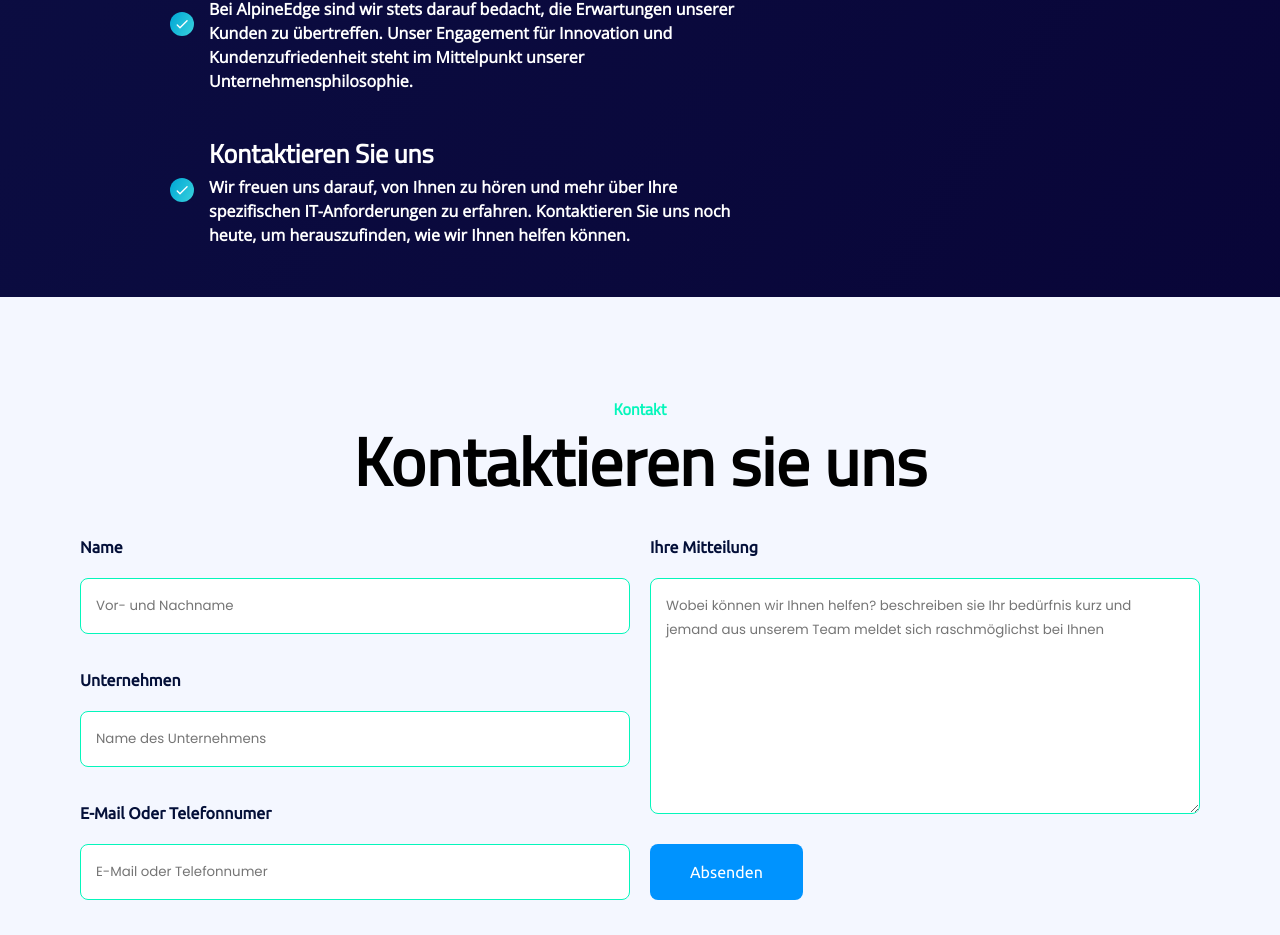
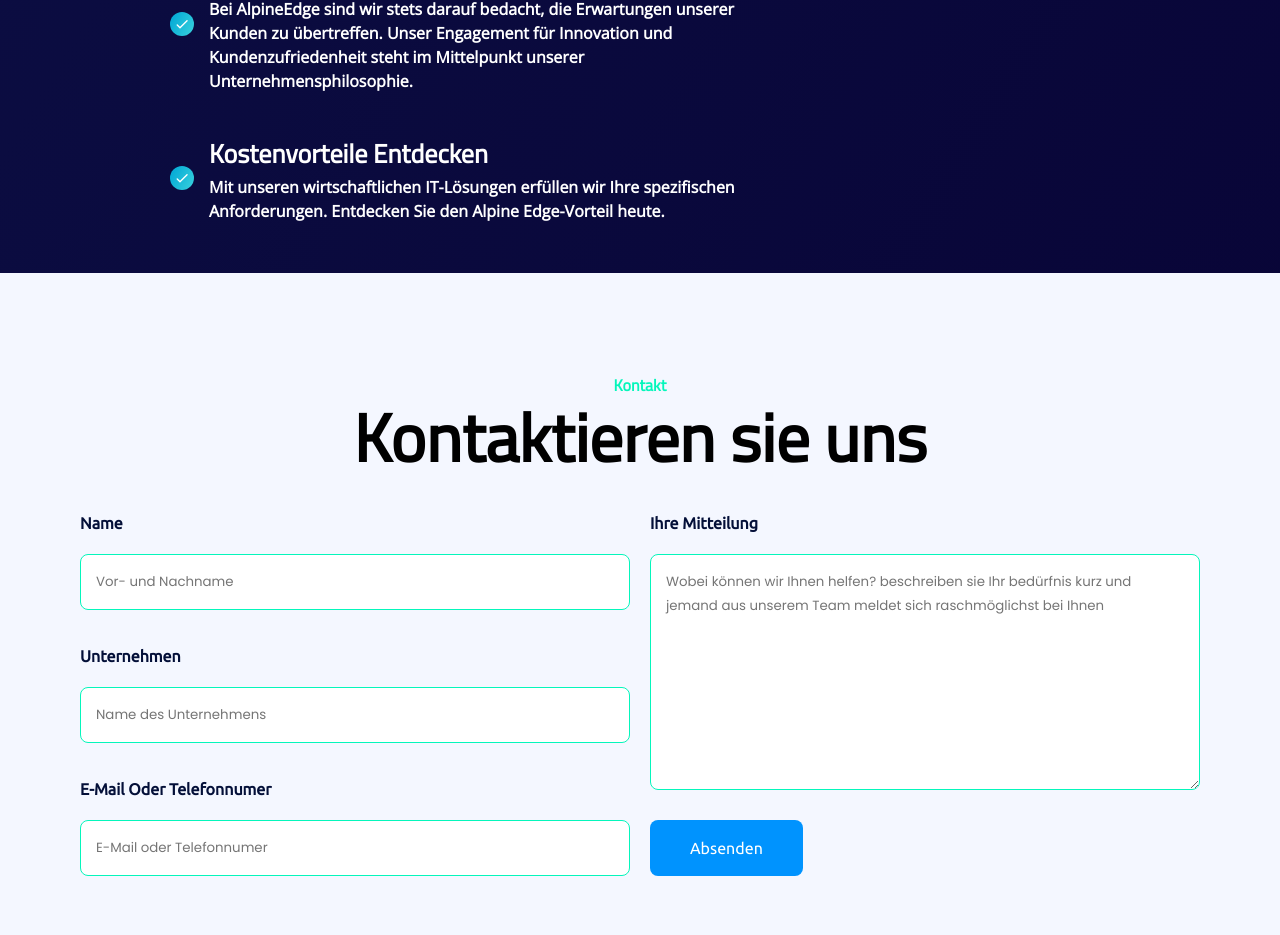
Before and after one commit to Nody2811/AlpineEdge, a React (Create React App) app: page / in a window 1280 px wide. Shown: the part 4415-5350 px from the top of the page. Built offline with nearby package versions, Linux system fonts and the light colour scheme; the HTML template or start-up script is replaced by a standard one.

Commit message:
changed content in the choose us section

```diff
--- a/src/sections/ChooseUs/tickListData.js
+++ b/src/sections/ChooseUs/tickListData.js
@@ -8,8 +8,8 @@
         paragraph:'Bei AlpineEdge sind wir stets darauf bedacht, die Erwartungen unserer Kunden zu übertreffen. Unser Engagement für Innovation und Kundenzufriedenheit steht im Mittelpunkt unserer Unternehmensphilosophie.'
     },
     {
-        title: "Kontaktieren Sie uns",
-        paragraph:'Wir freuen uns darauf, von Ihnen zu hören und mehr über Ihre spezifischen IT-Anforderungen zu erfahren. Kontaktieren Sie uns noch heute, um herauszufinden, wie wir Ihnen helfen können.'
+        title: "Kostenvorteile Entdecken",
+        paragraph:'Mit unseren wirtschaftlichen IT-Lösungen erfüllen wir Ihre spezifischen Anforderungen. Entdecken Sie den Alpine Edge-Vorteil heute.'
     }
 ]
 
```
